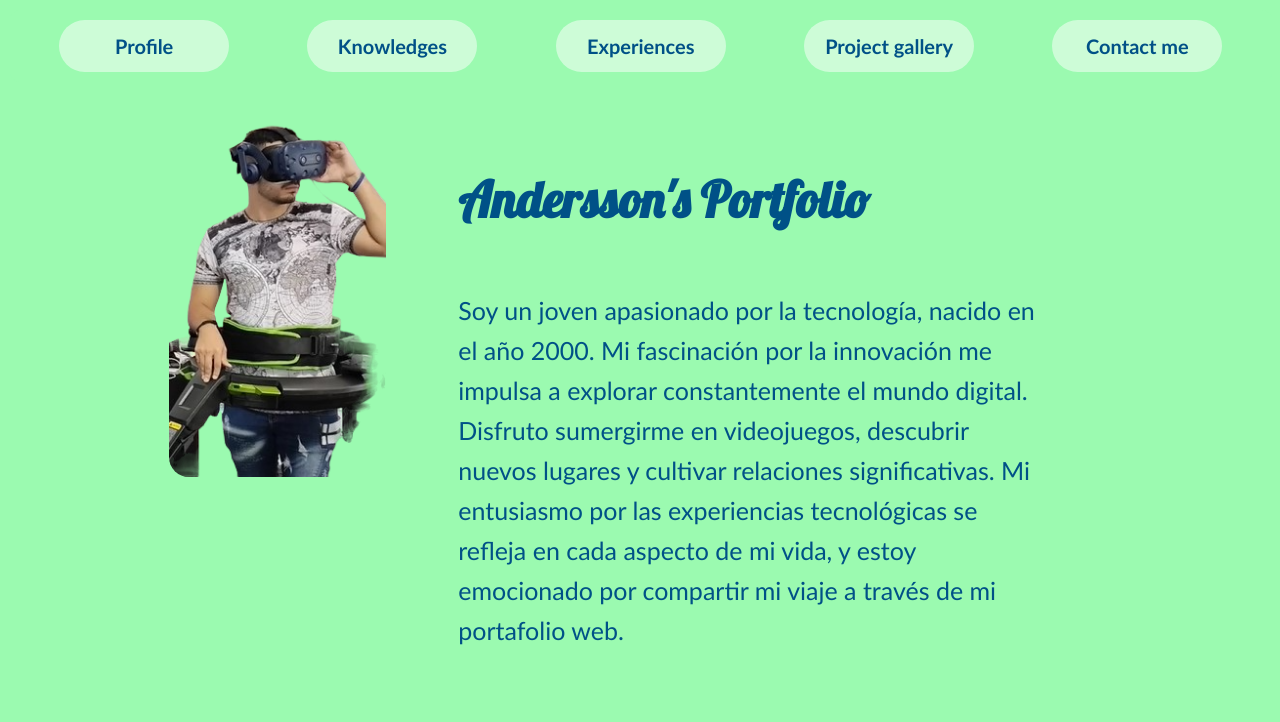
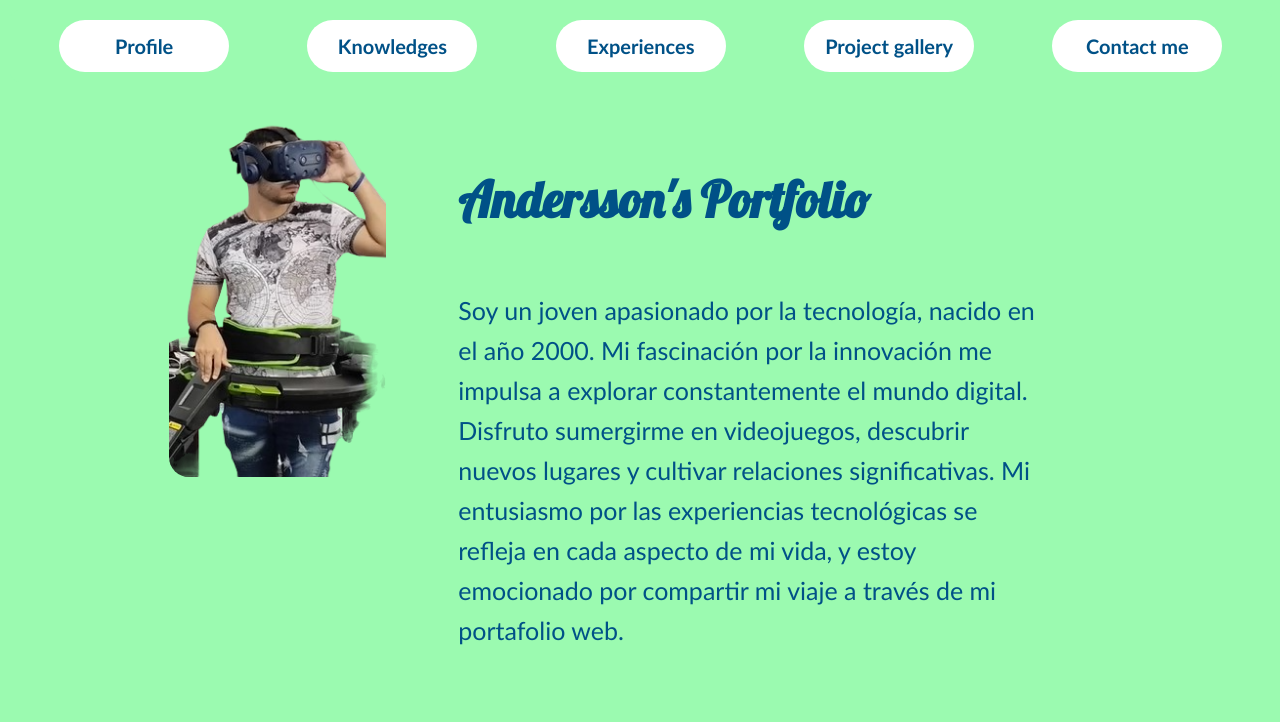
Before and after one commit to Anderszon24/Portfolio, a plain HTML site: page index.html in a window 1280 px wide. Shown: the top 722 px of the page. Drawn offline with nearby package versions, Linux system fonts and the light colour scheme.

Commit message:
Portfolio v4

```diff
--- a/style.css
+++ b/style.css
@@ -61,7 +61,7 @@ body {
 }
 
 .enSeccion {
-    background-color: rgba(255, 255, 255, 0.5);
+    background-color: #fff;
     border-radius: 50px;
 }
 
```
Also changed, not shown: 1 other file.
